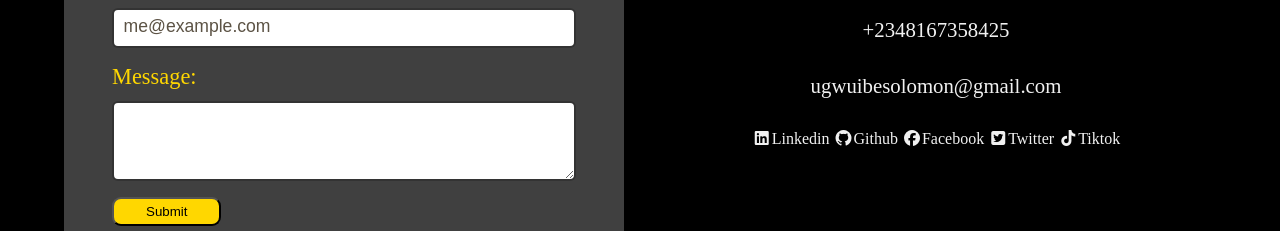
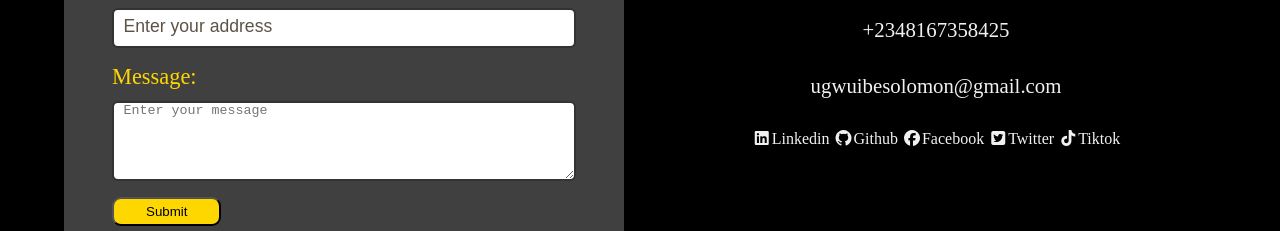
Before and after one commit to Solomon351/portfolio-website, a plain HTML site: page index.html in a window 1280 px wide. Shown: the part 3653-3884 px from the top of the page. Drawn offline with Linux system fonts and the light colour scheme.

Commit message:
Edited form placeholder

```diff
--- a/index.html
+++ b/index.html
@@ -146,11 +146,11 @@
                     </div>
                     <div class="email">
                         <label for="email">Email:</label>
-                        <input type="email" name="email" id="email" placeholder="me@example.com">
+                        <input type="email" name="email" id="email" placeholder="Enter your address">
                     </div>
                     <div class="comment">
                         <label for="comment">Message:</label>
-                        <textarea name="comment" id="comment" maxlength="250"></textarea>
+                        <textarea name="comment" id="comment" maxlength="250" placeholder="Enter your message"></textarea>
                     </div>
                     <button type="submit">
                         Submit
```
